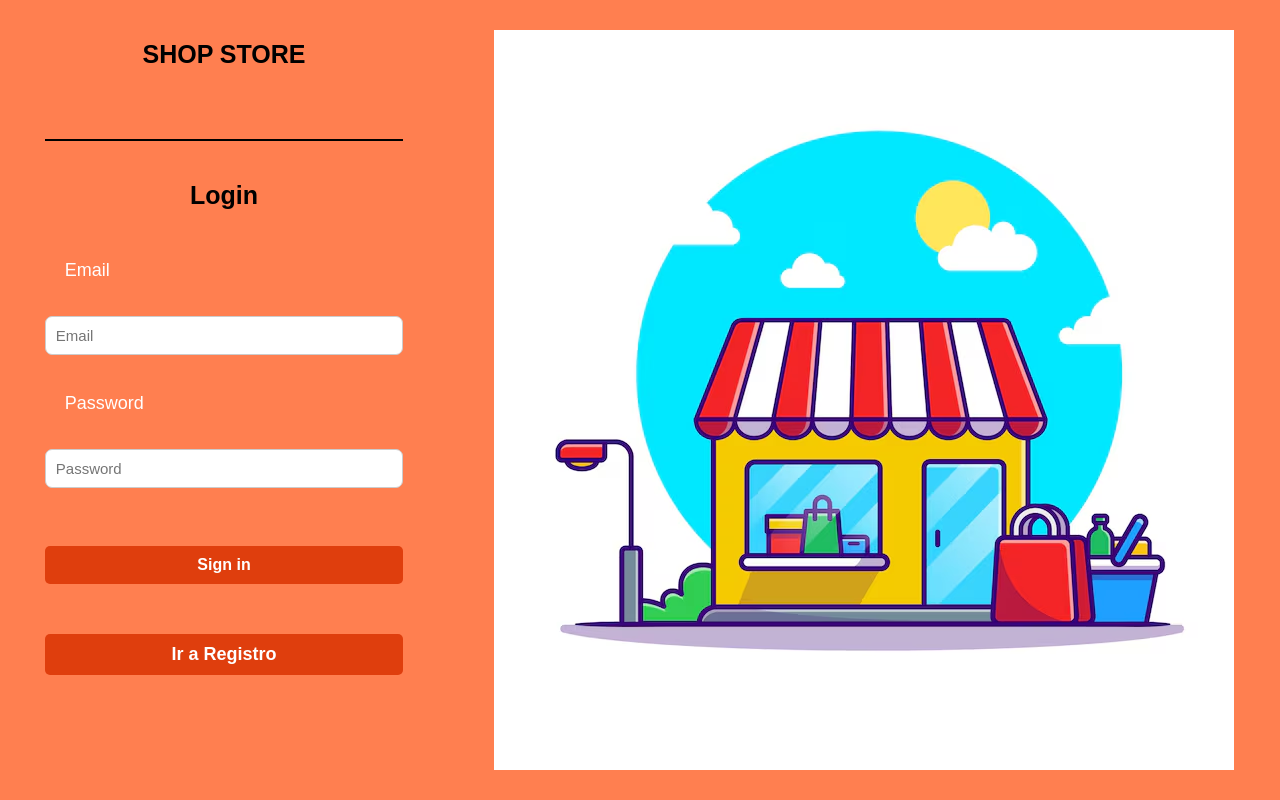
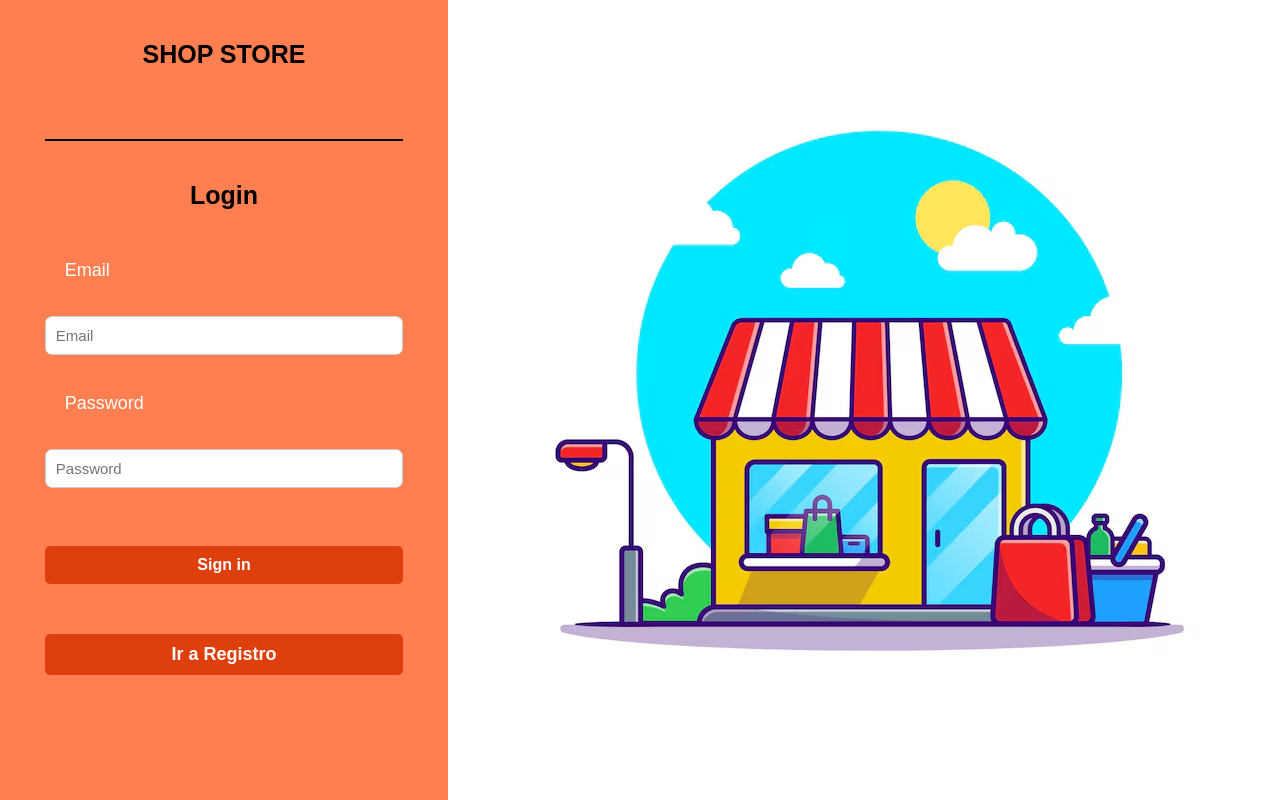
Before and after one commit to Mateo-Ortiz007/pruebas-sin-ia2, a React (Vite) app in the folder frontend/: page /login in a window 1280 px wide. Built offline with nearby package versions, Linux system fonts and the light colour scheme.

Commit message:
arreglos 85

```diff
--- a/frontend/src/modules/login/login.css
+++ b/frontend/src/modules/login/login.css
@@ -1,15 +1,3 @@
-/* ======== ESTRUCTURA GENERAL ======== */
-body {
-  height: 100vh;
-  width: 100%;
-  margin: 0;
-  padding: 0;
-  display: flex;
-  overflow: hidden;
-  font-family: Arial, Helvetica, sans-serif;
-  background-color: #fff;
-}
-
 /* ======== LADO DERECHO (IMAGEN / FONDO) ======== */
 .right-side {
   flex: 1; /* ocupa todo el espacio restante */
@@ -21,6 +9,7 @@ body {
   height: 100vh; /* ocupa todo el alto */
   margin: 0; /* elimina el espacio que la encogía */
   width: 65%;
+  background-color: #fff;
 }
 
 /* ======== LADO IZQUIERDO (LOGIN) ======== */
--- a/frontend/src/modules/productos/productos.jsx
+++ b/frontend/src/modules/productos/productos.jsx
@@ -144,7 +144,7 @@ function Productos() {
           onChange={(e) => setNewFecha(e.target.value)}
         />
 
-        <label className="labe-products">Precio</label>
+        <label className="label-products">Precio</label>
         <input
           type="number"
           value={newprecio}
```
